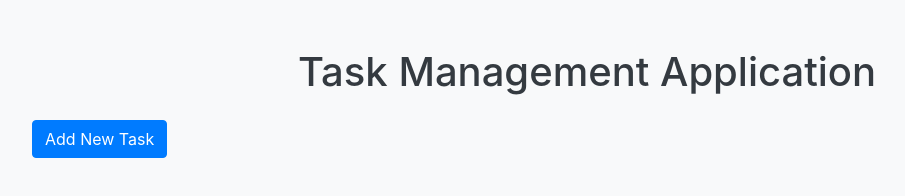
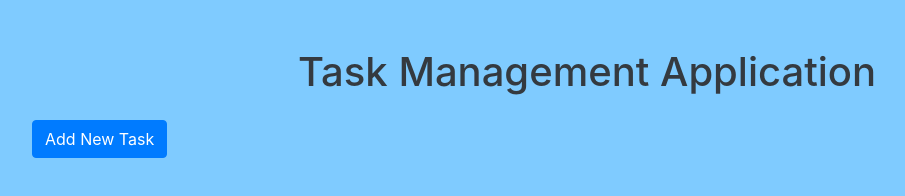
Before and after one commit to abhinavsinghyadav5/TaskManagement, a plain HTML site: page index.html in a window 1280 px wide. Shown: the whole page, without its empty margins (53-958 px from the left). Drawn offline with nearby package versions, Linux system fonts and the light colour scheme.

Commit message:
Update styles.css

```diff
--- a/styles.css
+++ b/styles.css
@@ -1,5 +1,5 @@
 body {
-    background-color: #f8f9fa;
+    background-color: #7fcbff;
 }
 
 h1 {
```
